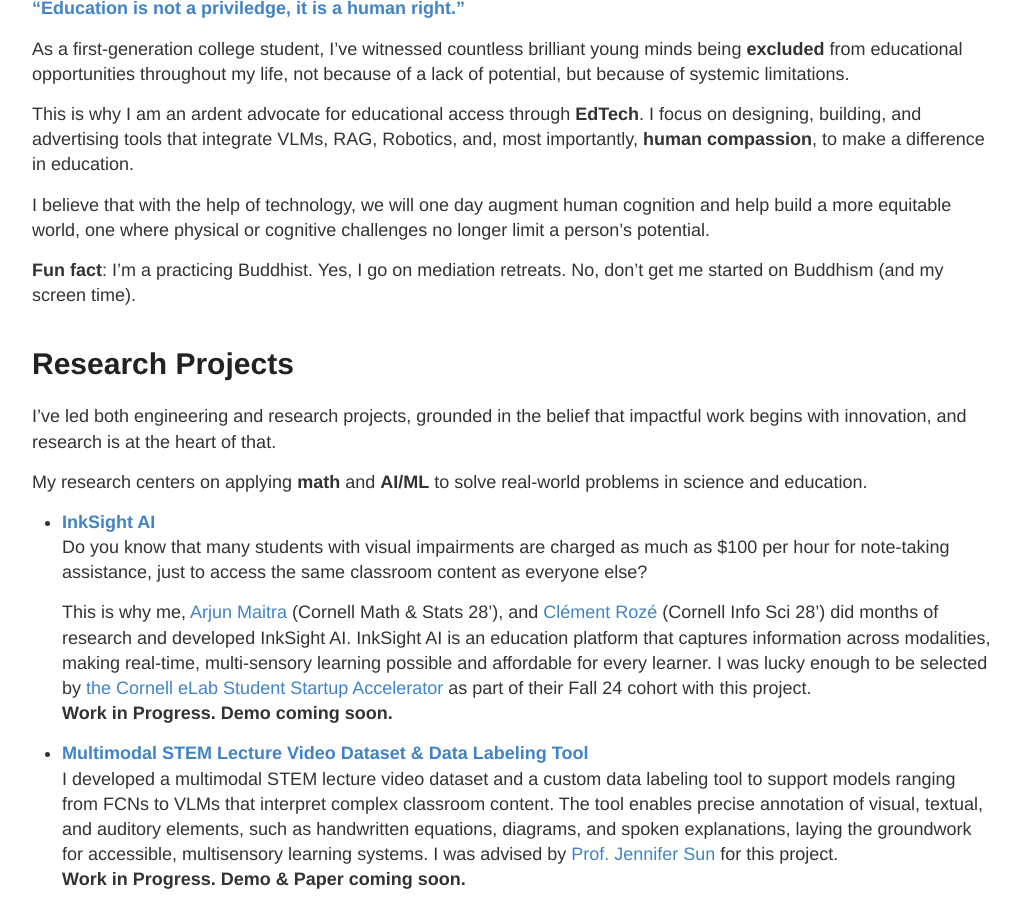
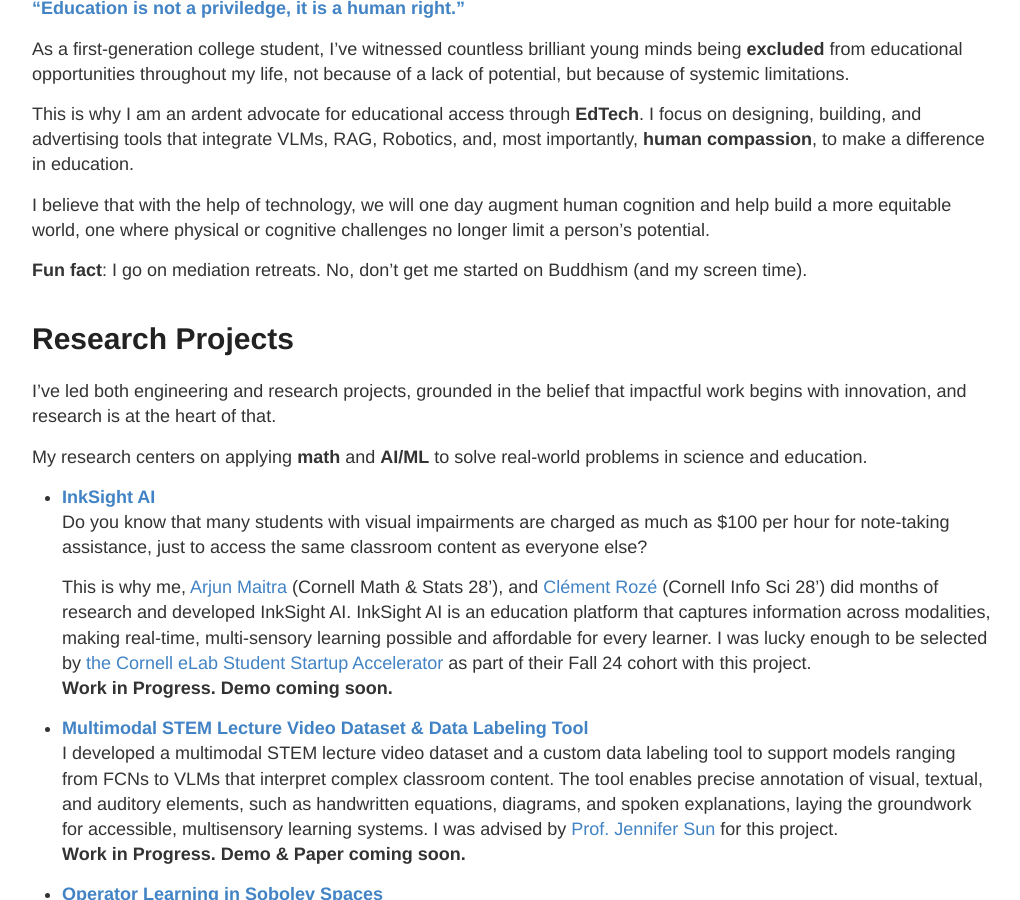
Before and after one commit to nicolehao34/nicolehao34.github.io, a Jekyll site: the page built from index.md, in a window 1280 px wide and 900 px high, scrolled down 593 px. Shown: the whole window, without its empty margins (128-1148 px from the left). Built offline with Jekyll 4.4.1, drawn with Linux system fonts in a browser that asks for light colours.

Commit message:
Update index.md

```diff
--- a/index.md
+++ b/index.md
@@ -24,7 +24,7 @@
 
 I believe that with the help of technology, we will one day augment human cognition and help build a more equitable world, one where physical or cognitive challenges no longer limit a person’s potential.
 
-**Fun fact**: I'm a practicing Buddhist. Yes, I go on mediation retreats. No, don't get me started on Buddhism (and my screen time).
+**Fun fact**: I go on mediation retreats. No, don't get me started on Buddhism (and my screen time).
 
 
 
```
